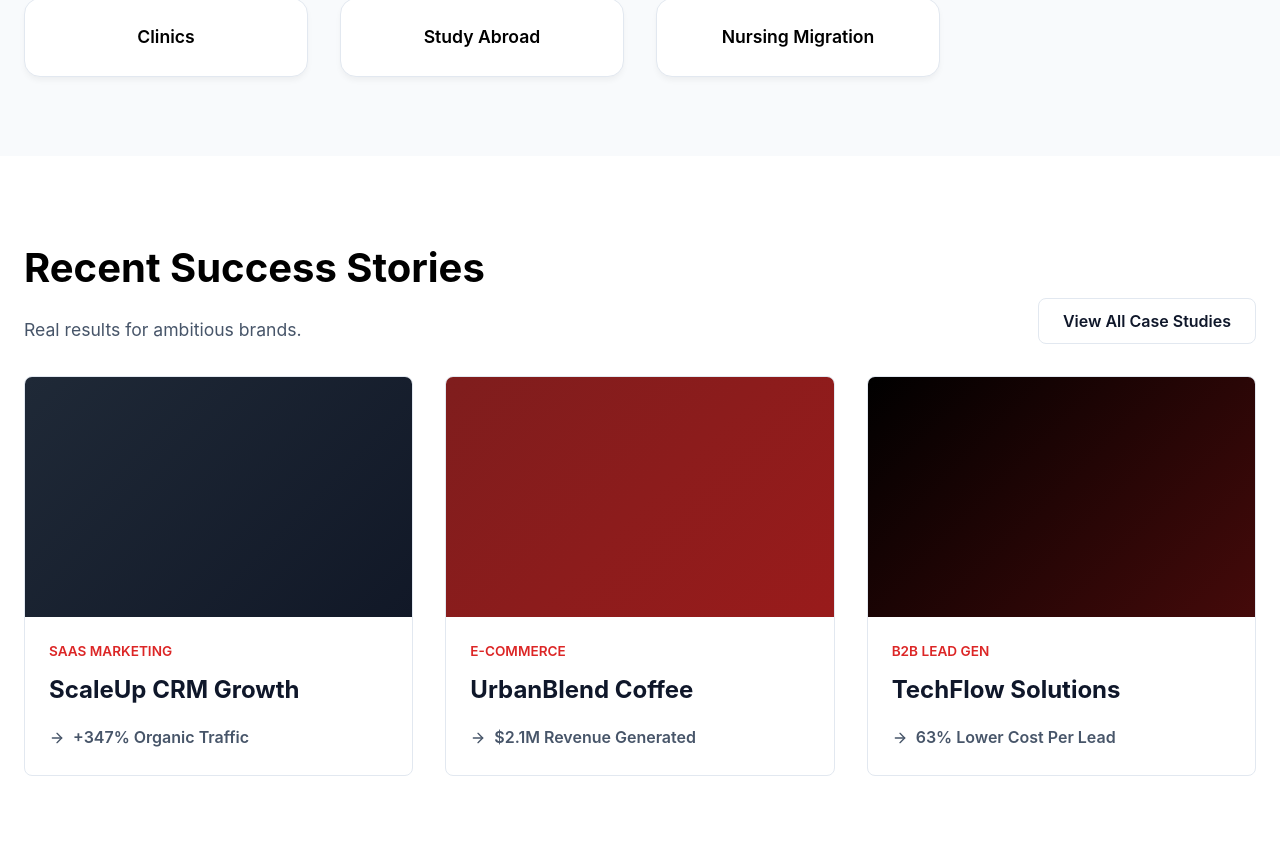
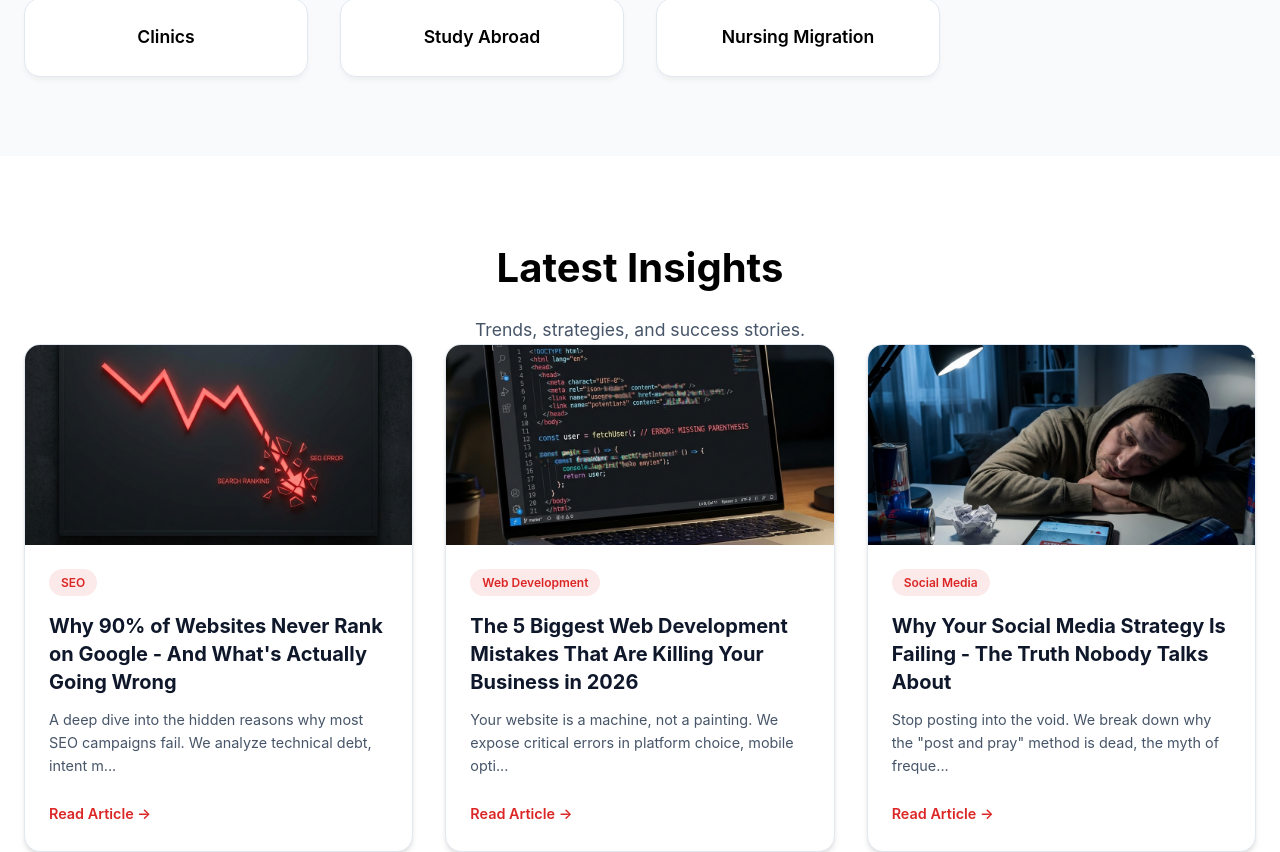
Before and after one commit to Fazilfazi991/redshark, a React (Vite) app: page / in a window 1280 px wide. Shown: the part 7353-8205 px from the top of the page. Built offline with nearby package versions, Linux system fonts and the light colour scheme.

Commit message:
Remove Recent Success Stories section

```diff
--- a/src/pages/Home.tsx
+++ b/src/pages/Home.tsx
@@ -34,7 +34,6 @@ function Home() {
                 <ScrollReveal animation="fade-in" delay={200}><Founder /></ScrollReveal>
                 <ScrollReveal animation="fade-up"><Tools /></ScrollReveal>
                 <ScrollReveal animation="fade-up"><Industries /></ScrollReveal>
-                <ScrollReveal animation="fade-up"><Portfolio /></ScrollReveal>
                 <ScrollReveal animation="fade-up"><Blog /></ScrollReveal>
                 <ScrollReveal animation="slide-right"><Testimonials /></ScrollReveal>
                 <ScrollReveal animation="fade-up"><FAQ /></ScrollReveal>
```
